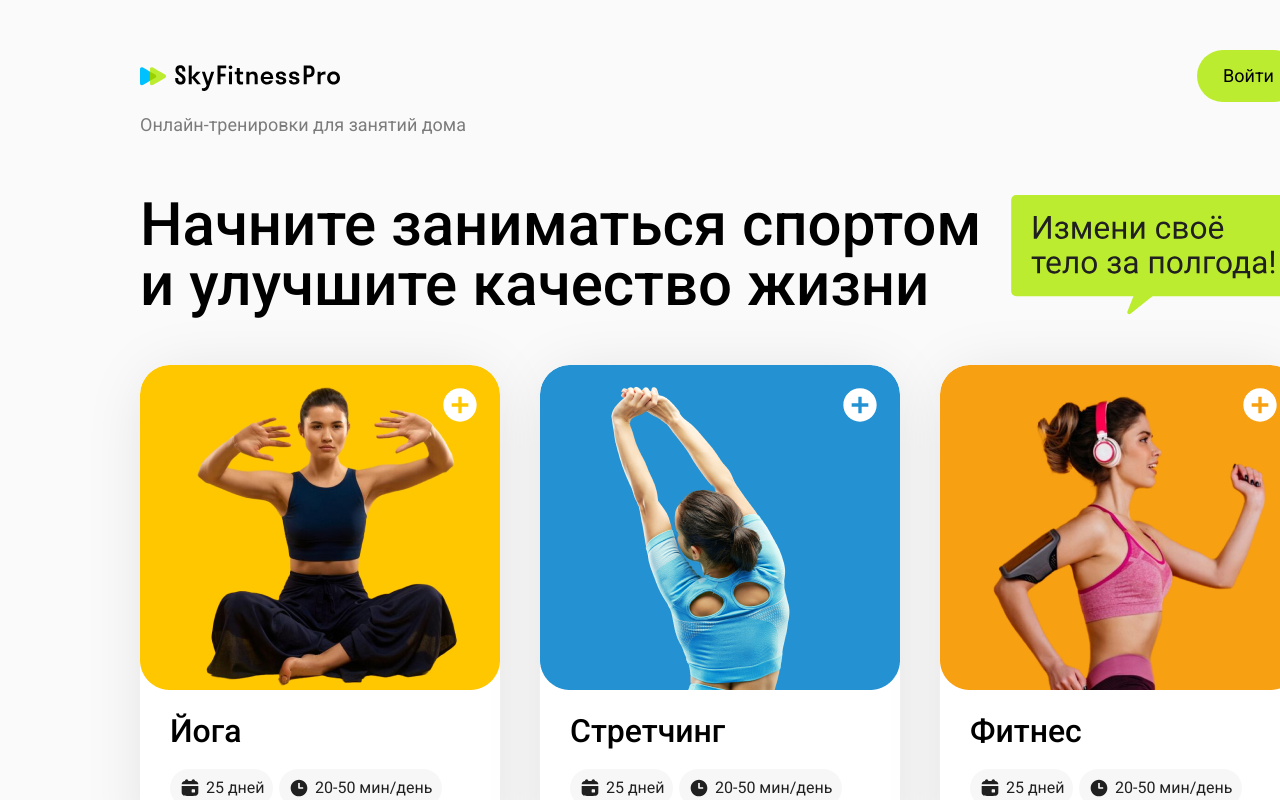
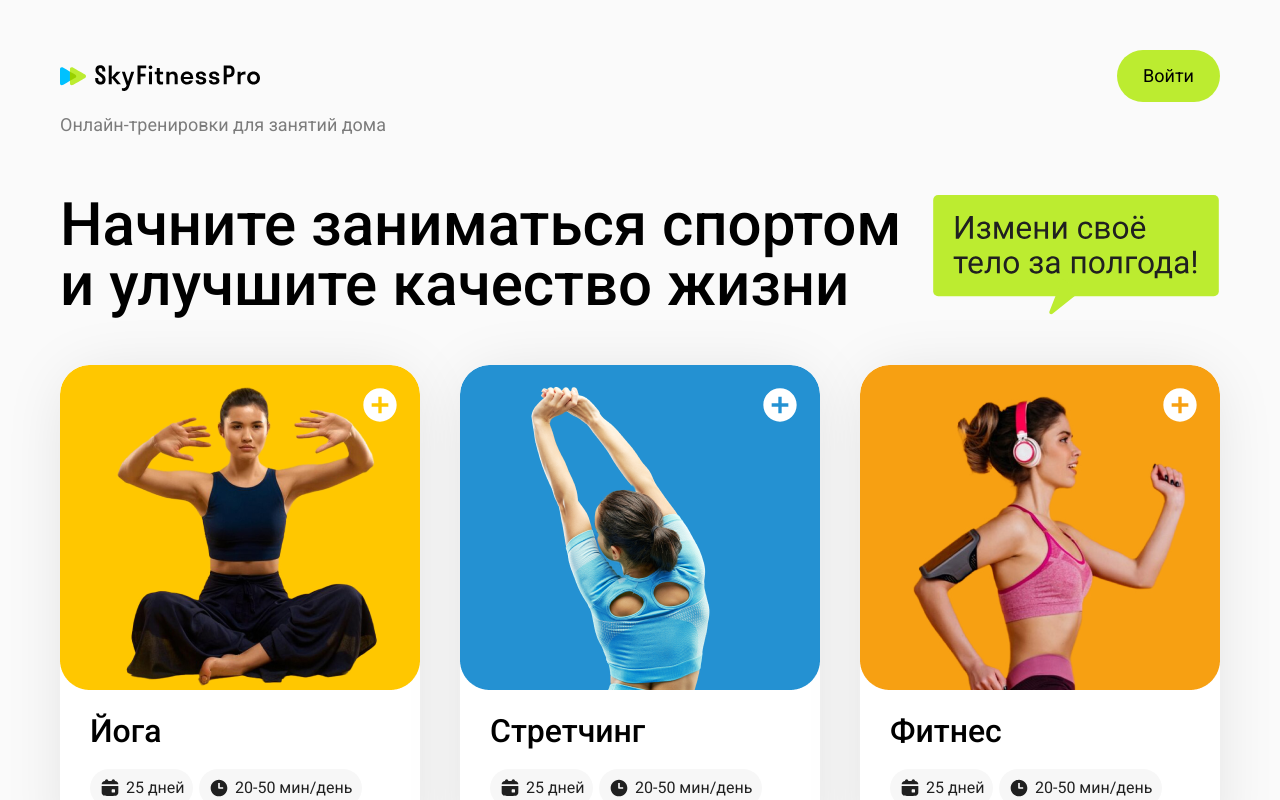
Before and after one commit to AnnyKosova/SkyFitnessPro, a Next.js app: page / in a window 1280 px wide. Shown: the top 800 px of the page. Built offline with nearby package versions, Linux system fonts and the light colour scheme; no server answers.

Commit message:
hw7: адаптив главной страницы

```diff
--- a/src/components/CoursesSection/CourseCard/CourseCard.module.css
+++ b/src/components/CoursesSection/CourseCard/CourseCard.module.css
@@ -1,5 +1,6 @@
 .card {
-  width: 360px;
+  width: 100%;
+  max-width: 360px;
   height: 501px;
   background: rgba(255, 255, 255, 1);
   border-radius: 30px;
@@ -10,7 +11,9 @@
   align-items: flex-start;
   padding: 0px 0px 15px 0px;
   overflow: hidden;
-  transition: transform 0.2s ease, box-shadow 0.2s ease;
+  transition:
+    transform 0.2s ease,
+    box-shadow 0.2s ease;
 }
 
 .card:hover {
--- a/src/components/CoursesSection/CoursesSection.module.css
+++ b/src/components/CoursesSection/CoursesSection.module.css
@@ -1,16 +1,15 @@
 .coursesSection {
-  padding-left: var(--page-padding);
-  padding-right: var(--page-padding);
+  padding-left: max(16px, calc(50% - 1160px / 2));
+  padding-right: max(16px, calc(50% - 1160px / 2));
   margin-top: 50px;
   padding-bottom: 81px;
 }
 
 .container {
   display: grid;
-  grid-template-columns: repeat(3, 360px);
+  grid-template-columns: repeat(auto-fill, minmax(360px, 1fr));
   gap: 40px;
-  row-gap: 40px;
-  justify-content: flex-start;
+  justify-content: center;
 }
 
 /* Для второй строки - только 2 карточки */
@@ -22,6 +21,20 @@
 /* Бодифлекс под Стретчингом (колонка 2) */
 .container > :nth-child(5) {
   grid-column: 2;
+}
+
+@media (max-width: 1200px) {
+  .container > :nth-child(4),
+  .container > :nth-child(5) {
+    grid-column: auto;
+  }
+}
+
+@media (max-width: 1200px) {
+  .container > :nth-child(4),
+  .container > :nth-child(5) {
+    grid-column: auto;
+  }
 }
 
 .scrollToTopButton {
--- a/src/components/Header/Header.module.css
+++ b/src/components/Header/Header.module.css
@@ -1,7 +1,7 @@
 .header {
   padding-top: 50px;
-  padding-left: var(--page-padding);
-  padding-right: var(--page-padding);
+  padding-left: max(16px, calc(50% - 1160px / 2));
+  padding-right: max(16px, calc(50% - 1160px / 2));
 }
 
 .container {
@@ -240,3 +240,18 @@
     height: 36px;
   }
 }
+
+@media (max-width: 1200px) {
+  .container {
+    justify-content: space-between;
+    align-items: center;
+  }
+
+  .loginButton {
+    margin-left: 0;
+  }
+
+  .userButton {
+    margin-left: 0;
+  }
+}
--- a/src/components/HeroSection/HeroSection.module.css
+++ b/src/components/HeroSection/HeroSection.module.css
@@ -1,6 +1,6 @@
 .heroSection {
-  padding-left: var(--page-padding);
-  padding-right: var(--page-padding);
+  padding-left: max(16px, calc(50% - 1160px / 2));
+  padding-right: max(16px, calc(50% - 1160px / 2));
   margin-top: 60px;
 }
 
@@ -51,6 +51,17 @@
   display: block;
 }
 
+@media (max-width: 1200px) {
+  .headline {
+    width: 100%;
+    height: auto;
+  }
+
+  .speechBubble {
+    display: none;
+  }
+}
+
 @media (max-width: 768px) {
   .heroSection {
     margin-top: 40px;
```
